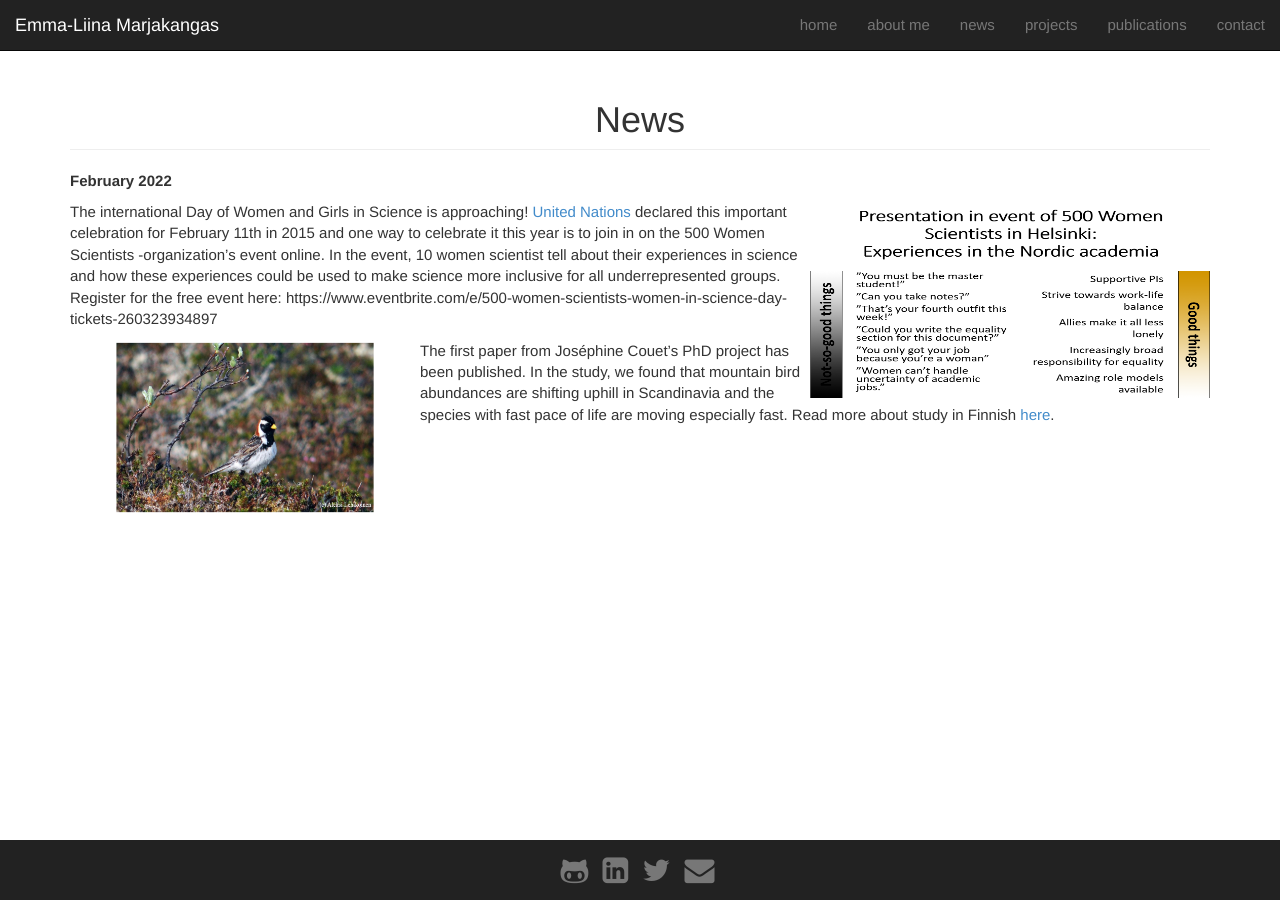
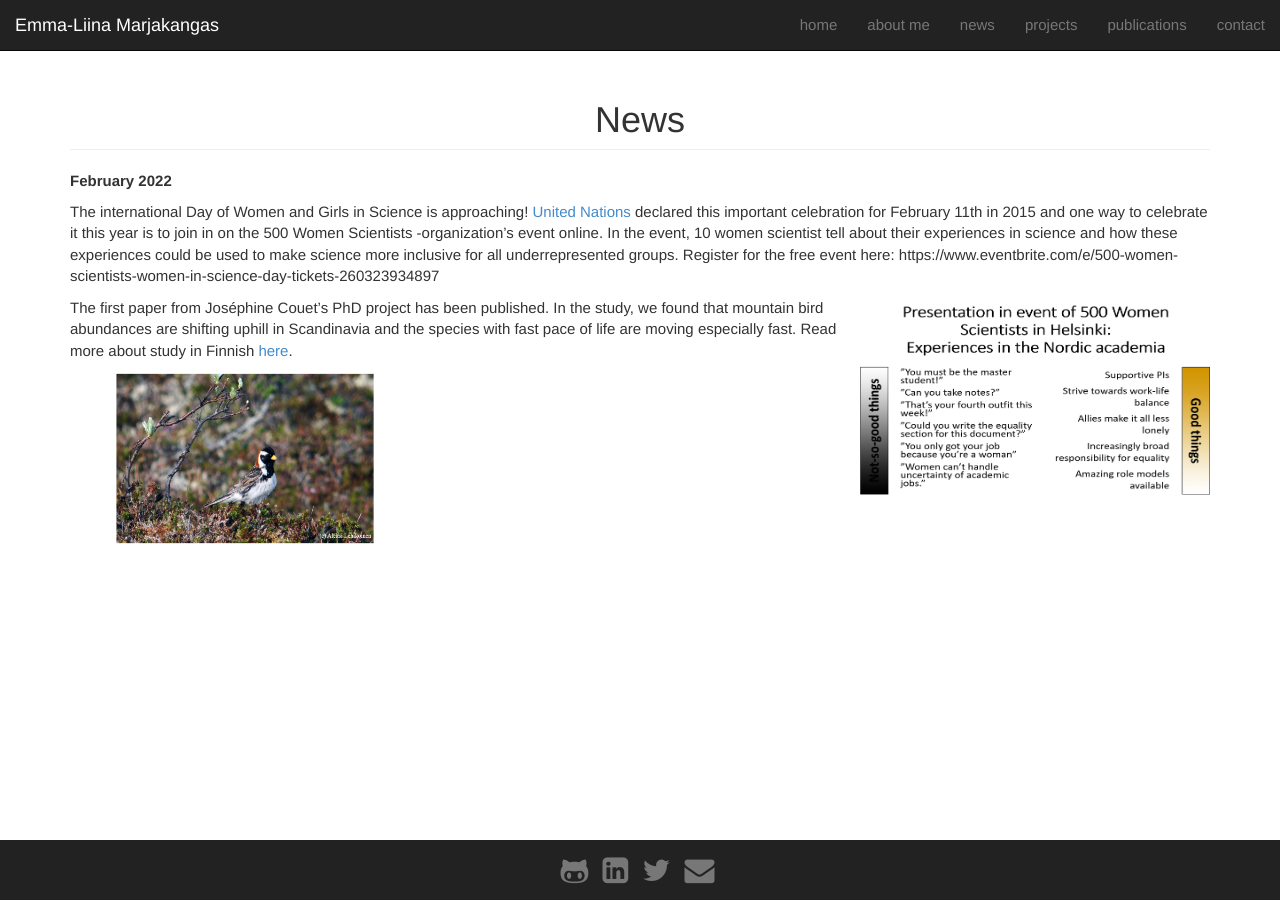
Before and after one commit to emmaliinamarjakangas/emmaliinamarjakangas.github.io, a Jekyll site: the page built from news/index.md, in a window 1280 px wide. Built offline with Jekyll 4.4.1, drawn with Linux system fonts in a browser that asks for light colours; nearby versions of some CDN libraries.

Commit message:
Update index.md

```diff
--- a/news/index.md
+++ b/news/index.md
@@ -8,10 +8,12 @@ group: news
 
 **February 2022**
 
-<img src="/static/img/news_pic1.png" style="float: right;" height="200px" width="400px" border="50px"/>
-
 The international Day of Women and Girls in Science is approaching! [United Nations](https://www.un.org/en/observances/women-and-girls-in-science-day) declared this important celebration for February 11th in 2015 and one way to celebrate it this year is to join in on the 500 Women Scientists -organization's event online. In the event, 10 women scientist tell about their experiences in science and how these experiences could be used to make science more inclusive for all underrepresented groups. Register for the free event here: https://www.eventbrite.com/e/500-women-scientists-women-in-science-day-tickets-260323934897
 
-<img src="/static/img/news_pic2.png" style="float: left;" height="175px" width="350px" border="50px"/>
+<img src="/static/img/news_pic1.png" style="float: right;" height="200px" width="350px" border="50px"/>
+
+
 
 The first paper from Joséphine Couet's PhD project has been published. In the study, we found that mountain bird abundances are shifting uphill in Scandinavia and the species with fast pace of life are moving especially fast. Read more about study in Finnish [here](https://www.helsinki.fi/fi/uutiset/luontokato/linnut-siirtyvat-skandeilla-kohti-tuntureiden-viileampia-ylarinteita-ilmaston-lammetessa).
+
+<img src="/static/img/news_pic2.png" style="float: left;" height="175px" width="350px"/>
```
